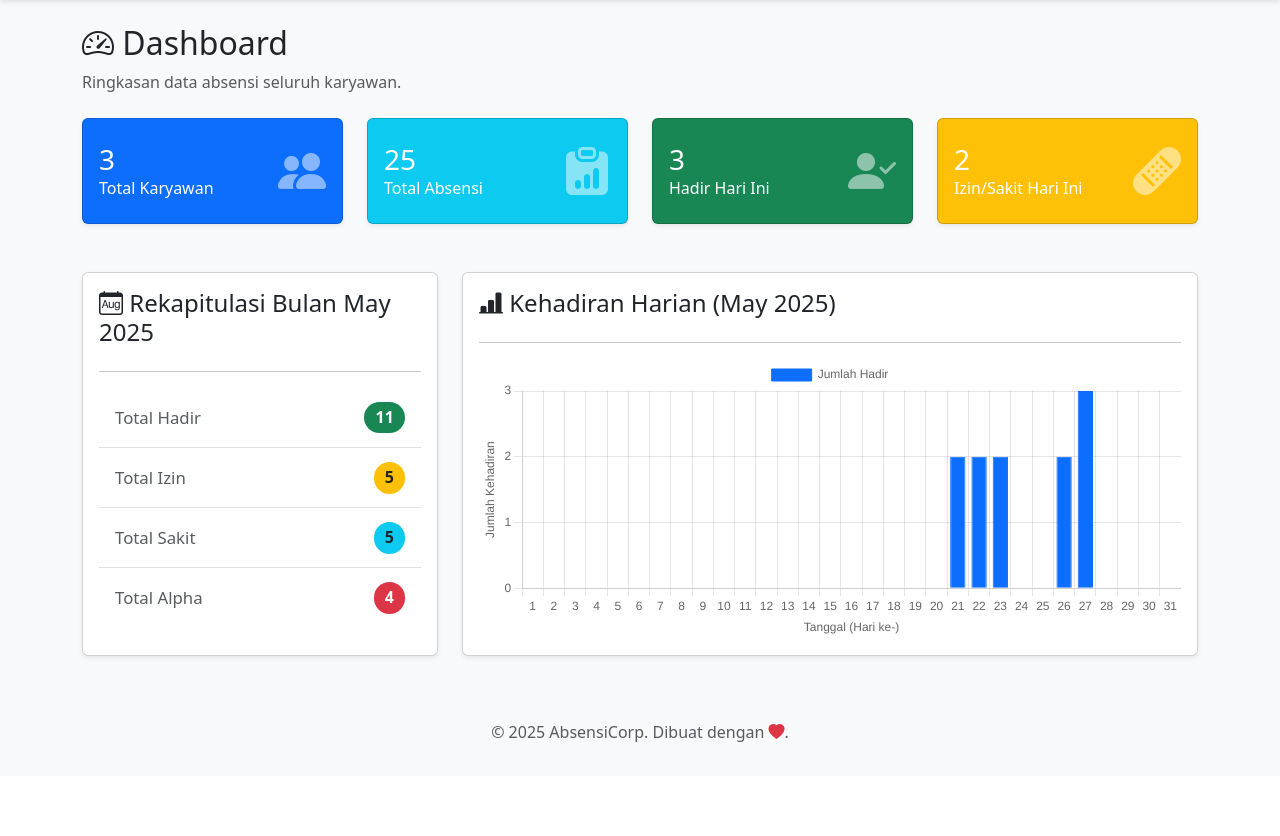
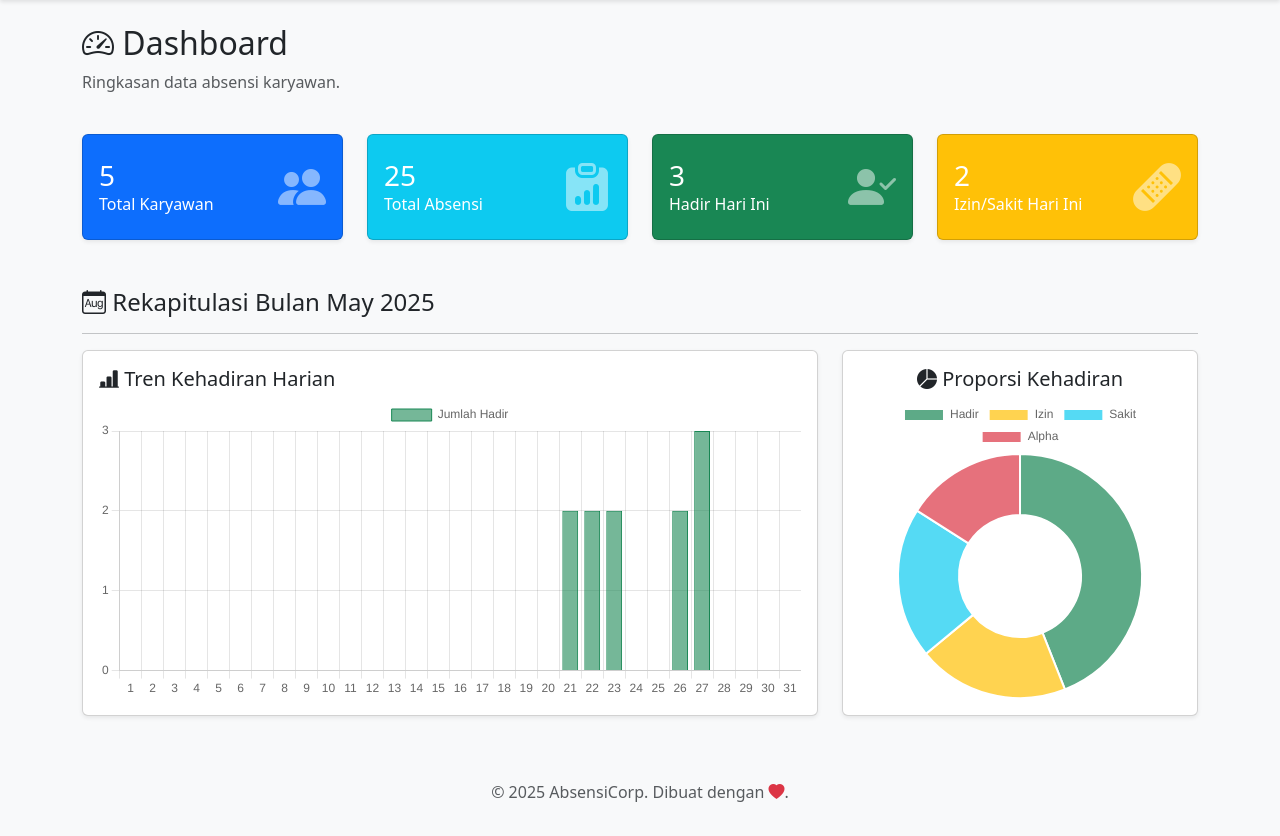
Before and after one commit to FadhilDjibran/Crud_Absensi, a PHP site: page /pages/dashboard.php in a window 1280 px wide. Shown: the part 56-892 px from the top of the page. Before the commit the page ends 798 px from the top, so only its background shows below. Run offline with PHP 8.4, Linux system fonts and the light colour scheme; a user stored in the database is signed in; data comes from the database, SQL or seed files in the repository.

Commit message:
pembaruan dashboard, dan manage user

```diff
--- a/pages/dashboard.php
+++ b/pages/dashboard.php
@@ -1,142 +1,145 @@
 <?php
-// pages/dashboard.php
+// File: pages/dashboard.php (Versi Final dengan Grafik & Filter)
 require_once '../config/config.php';
-require_once '../auth/auth.php'; // Proteksi halaman
+require_once '../auth/auth.php';
 
 $page_title = "Dashboard Absensi";
 
-// Kondisi WHERE Berdasarkan Role
+// --- BAGIAN BARU: Logika Filter ---
+// Ambil nilai filter dari URL, jika tidak ada, gunakan bulan dan tahun saat ini.
+$filter_bulan = $_GET['bulan'] ?? date('m');
+$filter_tahun = $_GET['tahun'] ?? date('Y');
+
 $is_admin = ($_SESSION['role'] == 'admin');
-$where_clause_karyawan_for_total_absensi = '';
-$params_karyawan_for_total_absensi = [];
-$types_karyawan_for_total_absensi = '';
 
-if (!$is_admin) {
-    $where_clause_karyawan_for_total_absensi = " WHERE nama = ?";
-    $username_session_val = $_SESSION['username'];
-    $params_karyawan_for_total_absensi[] = $username_session_val;
-    $types_karyawan_for_total_absensi .= 's';
+// --- Query Statistik disesuaikan dengan Filter ---
+
+// 1. Total Pengguna (tidak terpengaruh filter)
+$total_karyawan = 0;
+if ($is_admin) {
+    $total_karyawan_res = $conn->query("SELECT COUNT(id) as total FROM users");
+    $total_karyawan = $total_karyawan_res->fetch_assoc()['total'];
 }
 
-//Query untuk Statistik
-//Total Pengguna (Karyawan)
-$total_karyawan = 0;
-if ($is_admin) {
-    $total_karyawan_res = $conn->query("SELECT COUNT(id) as total FROM users WHERE role = 'karyawan'"); // Count only karyawan
-    if ($total_karyawan_res) {
-        $total_karyawan_data = $total_karyawan_res->fetch_assoc();
-        $total_karyawan = $total_karyawan_data['total'] ?? 0;
-    }
-}
-
-//Total Absensi Tercatat
-$total_absensi_sql = "SELECT COUNT(id) as total FROM absensi" . $where_clause_karyawan_for_total_absensi;
+// 2. Total Absensi Tercatat (disesuaikan dengan role)
+$where_clause_karyawan = $is_admin ? '' : ' WHERE nama = ?';
+$total_absensi_sql = "SELECT COUNT(id) as total FROM absensi" . $where_clause_karyawan;
 $stmt_total_absensi = $conn->prepare($total_absensi_sql);
-if (!$is_admin && !empty($params_karyawan_for_total_absensi)) {
-    $stmt_total_absensi->bind_param($types_karyawan_for_total_absensi, ...$params_karyawan_for_total_absensi);
+if (!$is_admin) {
+    $stmt_total_absensi->bind_param('s', $_SESSION['username']);
 }
 $stmt_total_absensi->execute();
-$total_absensi_data = $stmt_total_absensi->get_result()->fetch_assoc();
-$total_absensi = $total_absensi_data['total'] ?? 0;
-$stmt_total_absensi->close();
+$total_absensi = $stmt_total_absensi->get_result()->fetch_assoc()['total'];
 
-//Statistik Hari Ini
+// 3. Statistik Hari Ini (tidak terpengaruh filter)
 $hari_ini = date('Y-m-d');
 $stats_today_sql = "SELECT status, COUNT(id) as jumlah FROM absensi" . ($is_admin ? " WHERE tanggal = ?" : " WHERE tanggal = ? AND nama = ?") . " GROUP BY status";
 $stmt_today = $conn->prepare($stats_today_sql);
-if ($is_admin) {
-    $stmt_today->bind_param("s", $hari_ini);
-} else {
-    $username_session_val_today = $_SESSION['username'];
-    $stmt_today->bind_param("ss", $hari_ini, $username_session_val_today);
-}
+$is_admin ? $stmt_today->bind_param("s", $hari_ini) : $stmt_today->bind_param("ss", $hari_ini, $_SESSION['username']);
 $stmt_today->execute();
 $result_today = $stmt_today->get_result();
 $stats_today = ['Hadir' => 0, 'Izin' => 0, 'Sakit' => 0, 'Alpha' => 0];
-while($row = $result_today->fetch_assoc()) {
-    if (array_key_exists($row['status'], $stats_today)) {
+while ($row = $result_today->fetch_assoc()) {
     $stats_today[$row['status']] = $row['jumlah'];
 }
-}
-$stmt_today->close();
 
-//Statistik Bulan Ini
-$bulan_ini_num = date('m');
-$tahun_ini_num = date('Y');
+// 4. Statistik Bulanan (kini menggunakan filter bulan & tahun)
 $stats_month_sql = "SELECT status, COUNT(id) as jumlah FROM absensi" . ($is_admin ? " WHERE MONTH(tanggal) = ? AND YEAR(tanggal) = ?" : " WHERE MONTH(tanggal) = ? AND YEAR(tanggal) = ? AND nama = ?") . " GROUP BY status";
 $stmt_month = $conn->prepare($stats_month_sql);
 if ($is_admin) {
-    $stmt_month->bind_param("ss", $bulan_ini_num, $tahun_ini_num);
+    $stmt_month->bind_param("ss", $filter_bulan, $filter_tahun);
 } else {
-    $username_session_val_month = $_SESSION['username'];
-    $stmt_month->bind_param("sss", $bulan_ini_num, $tahun_ini_num, $username_session_val_month);
+    $stmt_month->bind_param("sss", $filter_bulan, $filter_tahun, $_SESSION['username']);
 }
 $stmt_month->execute();
 $result_month = $stmt_month->get_result();
 $stats_month = ['Hadir' => 0, 'Izin' => 0, 'Sakit' => 0, 'Alpha' => 0];
-while($row = $result_month->fetch_assoc()) {
-     if (array_key_exists($row['status'], $stats_month)) {
+while ($row = $result_month->fetch_assoc()) {
     $stats_month[$row['status']] = $row['jumlah'];
 }
-}
-$stmt_month->close();
 
-//Data untuk Grafik Hadir per Hari (Current Month)
+// 5. Data untuk Grafik Hadir Harian (kini menggunakan filter bulan & tahun)
 $labels_hadir_per_hari = [];
 $data_hadir_per_hari = [];
-
-$days_in_current_month = (int)date('t');
-for ($i = 1; $i <= $days_in_current_month; $i++) {
+$days_in_month = cal_days_in_month(CAL_GREGORIAN, $filter_bulan, $filter_tahun);
+for ($i = 1; $i <= $days_in_month; $i++) {
     $labels_hadir_per_hari[] = $i;
     $data_hadir_per_hari[] = 0;
 }
 
-$hadir_per_hari_sql = "SELECT DAY(tanggal) as hari, COUNT(id) as jumlah_hadir
-                       FROM absensi";
-$hadir_per_hari_sql .= ($is_admin ? " WHERE status = 'Hadir' AND MONTH(tanggal) = ? AND YEAR(tanggal) = ?"
-                                  : " WHERE status = 'Hadir' AND MONTH(tanggal) = ? AND YEAR(tanggal) = ? AND nama = ?");
-$hadir_per_hari_sql .= " GROUP BY DAY(tanggal) ORDER BY DAY(tanggal) ASC";
-
+$hadir_per_hari_sql = "SELECT DAY(tanggal) as hari, COUNT(id) as jumlah_hadir FROM absensi" . ($is_admin ? " WHERE status = 'Hadir' AND MONTH(tanggal) = ? AND YEAR(tanggal) = ?" : " WHERE status = 'Hadir' AND MONTH(tanggal) = ? AND YEAR(tanggal) = ? AND nama = ?") . " GROUP BY DAY(tanggal)";
 $stmt_hadir_harian = $conn->prepare($hadir_per_hari_sql);
 if ($is_admin) {
-    $stmt_hadir_harian->bind_param("ss", $bulan_ini_num, $tahun_ini_num);
+    $stmt_hadir_harian->bind_param("ss", $filter_bulan, $filter_tahun);
 } else {
-    $username_session_val_graph = $_SESSION['username'];
-    $stmt_hadir_harian->bind_param("sss", $bulan_ini_num, $tahun_ini_num, $username_session_val_graph);
+    $stmt_hadir_harian->bind_param("sss", $filter_bulan, $filter_tahun, $_SESSION['username']);
 }
 $stmt_hadir_harian->execute();
 $result_hadir_harian = $stmt_hadir_harian->get_result();
-
-while($row = $result_hadir_harian->fetch_assoc()) {
+while ($row = $result_hadir_harian->fetch_assoc()) {
     $day_of_month = (int)$row['hari'];
-    if (isset($data_hadir_per_hari[$day_of_month - 1])) {
     $data_hadir_per_hari[$day_of_month - 1] = (int)$row['jumlah_hadir'];
 }
+
+// BARU: Cek status absensi hari ini untuk karyawan yang sedang login
+$sudah_absen_hari_ini = false;
+if (!$is_admin) {
+    $hari_ini_check = date('Y-m-d');
+    $stmt_absen_check = $conn->prepare("SELECT id FROM absensi WHERE user_id = ? AND tanggal = ?");
+    $stmt_absen_check->bind_param("is", $_SESSION['user_id'], $hari_ini_check);
+    $stmt_absen_check->execute();
+    if ($stmt_absen_check->get_result()->num_rows > 0) {
+        $sudah_absen_hari_ini = true;
     }
-$stmt_hadir_harian->close();
+    $stmt_absen_check->close();
+}
 
 include '../includes/header.php';
 ?>
 
-<!-- Bagian Atas -->
-<div class="mb-4">
+<div class="mb-4 d-flex justify-content-between align-items-center">
+    <div>
         <h2><i class="bi bi-speedometer2"></i> Dashboard</h2>
-    <p class="text-muted">
-        <?php if ($is_admin): ?>
-            Ringkasan data absensi seluruh karyawan.
+        <p class="text-muted">Ringkasan data absensi karyawan.</p>
+    </div>
+</div>
+
+<?php if (!$is_admin): ?>
+    <div class="card shadow-sm mb-4 border-start border-primary border-4">
+        <div class="card-body">
+            <div class="row align-items-center">
+                <div class="col-md-8">
+                    <h4 class="card-title">Absensi Hari Ini - <?= date('l, d F Y') ?></h4>
+                    <?php if ($sudah_absen_hari_ini): ?>
+                        <p class="card-text text-success mb-0">
+                            <i class="bi bi-check-circle-fill"></i> Anda sudah berhasil melakukan absensi hari ini.
+                        </p>
                     <?php else: ?>
-            Ringkasan data absensi Anda, <?php echo htmlspecialchars($_SESSION['username']); ?>.
+                        <p class="card-text text-muted mb-0">Anda belum melakukan absensi hari ini. Silakan tekan tombol clock-in.</p>
                     <?php endif; ?>
-    </p>
                 </div>
+                <div class="col-md-4 text-md-end mt-3 mt-md-0">
+                    <?php if ($sudah_absen_hari_ini): ?>
+                        <button class="btn btn-lg btn-secondary" disabled>Telah Absen</button>
+                    <?php else: ?>
+                        <a href="clock_in.php" class="btn btn-lg btn-primary">
+                            <i class="bi bi-clock-history me-2"></i> Clock In Sekarang
+                        </a>
+                    <?php endif; ?>
+                </div>
+            </div>
+        </div>
+    </div>
+<?php endif; ?>
+
 
 <div class="row g-4">
     <?php if ($is_admin): ?>
         <div class="col-md-6 col-lg-3">
-        <div class="card text-white bg-primary shadow-sm">
+            <div class="card text-white bg-primary shadow-sm h-100">
                 <div class="card-body d-flex justify-content-between align-items-center">
                     <div>
-                    <h3 class="card-title mb-0"><?php echo $total_karyawan; ?></h3>
+                        <h3 class="card-title mb-0"><?= $total_karyawan ?></h3>
                         <p class="card-text">Total Karyawan</p>
                     </div>
                     <i class="bi bi-people-fill" style="font-size: 3rem; opacity: 0.5;"></i>
@@ -145,10 +148,10 @@ include '../includes/header.php';
         </div>
     <?php endif; ?>
     <div class="col-md-6 <?php echo $is_admin ? 'col-lg-3' : 'col-lg-4'; ?>">
-        <div class="card text-white bg-info shadow-sm">
+        <div class="card text-white bg-info shadow-sm h-100">
             <div class="card-body d-flex justify-content-between align-items-center">
                 <div>
-                    <h3 class="card-title mb-0"><?php echo $total_absensi; ?></h3>
+                    <h3 class="card-title mb-0"><?= $total_absensi ?></h3>
                     <p class="card-text">Total Absensi</p>
                 </div>
                 <i class="bi bi-clipboard-data-fill" style="font-size: 3rem; opacity: 0.5;"></i>
@@ -156,10 +159,10 @@ include '../includes/header.php';
         </div>
     </div>
     <div class="col-md-6 <?php echo $is_admin ? 'col-lg-3' : 'col-lg-4'; ?>">
-        <div class="card text-white bg-success shadow-sm">
+        <div class="card text-white bg-success shadow-sm h-100">
             <div class="card-body d-flex justify-content-between align-items-center">
                 <div>
-                    <h3 class="card-title mb-0"><?php echo $stats_today['Hadir']; ?></h3>
+                    <h3 class="card-title mb-0"><?= $stats_today['Hadir'] ?></h3>
                     <p class="card-text">Hadir Hari Ini</p>
                 </div>
                 <i class="bi bi-person-check-fill" style="font-size: 3rem; opacity: 0.5;"></i>
@@ -167,10 +170,10 @@ include '../includes/header.php';
         </div>
     </div>
     <div class="col-md-6 <?php echo $is_admin ? 'col-lg-3' : 'col-lg-4'; ?>">
-        <div class="card text-white bg-warning shadow-sm">
+        <div class="card text-white bg-warning shadow-sm h-100">
             <div class="card-body d-flex justify-content-between align-items-center">
                 <div>
-                    <h3 class="card-title mb-0"><?php echo $stats_today['Izin'] + $stats_today['Sakit']; ?></h3>
+                    <h3 class="card-title mb-0"><?= $stats_today['Izin'] + $stats_today['Sakit'] ?></h3>
                     <p class="card-text">Izin/Sakit Hari Ini</p>
                 </div>
                 <i class="bi bi-bandaid-fill" style="font-size: 3rem; opacity: 0.5;"></i>
@@ -179,45 +182,26 @@ include '../includes/header.php';
     </div>
 </div>
 
-<!-- Rekapitulasi dan Grafik -->
-
 <div class="mt-5">
-    <div class="row d-flex align-items-stretch">
-
-        <div class="col-lg-4 mb-4 mb-lg-0">
+    <h4><i class="bi bi-calendar-month"></i> Rekapitulasi Bulan <?= DateTime::createFromFormat('!m', $filter_bulan)->format('F') . ' ' . $filter_tahun ?></h4>
+    <hr>
+    <div class="row g-4">
+        <div class="col-lg-8">
             <div class="card shadow-sm h-100">
-                <div class="card-body d-flex flex-column">
-                    <h4 class="card-title"><i class="bi bi-calendar-month"></i> Rekapitulasi Bulan <?php echo date('F Y'); ?></h4>
-                    <hr>
-                    <div class="list-group list-group-flush flex-grow-1">
-                        <a href="#" class="list-group-item list-group-item-action d-flex justify-content-between align-items-center" style="font-size: 1.05em; padding-top: 0.85rem; padding-bottom: 0.85rem;">
-                            <span>Total Hadir</span>
-                            <span class="badge bg-success rounded-pill" style="font-size: 0.95em; padding: 0.5em 0.7em;"><?php echo $stats_month['Hadir']; ?></span>
-                        </a>
-                        <a href="#" class="list-group-item list-group-item-action d-flex justify-content-between align-items-center" style="font-size: 1.05em; padding-top: 0.85rem; padding-bottom: 0.85rem;">
-                            <span>Total Izin</span>
-                            <span class="badge bg-warning text-dark rounded-pill" style="font-size: 0.95em; padding: 0.5em 0.7em;"><?php echo $stats_month['Izin']; ?></span>
-                        </a>
-                        <a href="#" class="list-group-item list-group-item-action d-flex justify-content-between align-items-center" style="font-size: 1.05em; padding-top: 0.85rem; padding-bottom: 0.85rem;">
-                            <span>Total Sakit</span>
-                            <span class="badge bg-info text-dark rounded-pill" style="font-size: 0.95em; padding: 0.5em 0.7em;"><?php echo $stats_month['Sakit']; ?></span>
-                        </a>
-                        <a href="#" class="list-group-item list-group-item-action d-flex justify-content-between align-items-center" style="font-size: 1.05em; padding-top: 0.85rem; padding-bottom: 0.85rem;">
-                            <span>Total Alpha</span>
-                            <span class="badge bg-danger rounded-pill" style="font-size: 0.95em; padding: 0.5em 0.7em;"><?php echo $stats_month['Alpha']; ?></span>
-                        </a>
+                <div class="card-body">
+                    <h5 class="card-title"><i class="bi bi-bar-chart-line-fill"></i> Tren Kehadiran Harian</h5>
+                    <div style="height: 300px;">
+                        <canvas id="hadirPerHariChart"></canvas>
                     </div>
                 </div>
             </div>
         </div>
-
-        <div class="col-lg-8">
+        <div class="col-lg-4">
             <div class="card shadow-sm h-100">
-                <div class="card-body d-flex flex-column">
-                    <h4 class="card-title"><i class="bi bi-bar-chart-line-fill"></i> Kehadiran Harian (<?php echo date('F Y'); ?>)</h4>
-                    <hr>
-                    <div style="position: relative; flex-grow: 1; min-height: 280px;">
-                        <canvas id="hadirPerHariChart" style="position: absolute; top: 0; left: 0; width: 100%; height: 100%;"></canvas>
+                <div class="card-body text-center">
+                    <h5 class="card-title"><i class="bi bi-pie-chart-fill"></i> Proporsi Kehadiran</h5>
+                    <div style="height: 300px;">
+                        <canvas id="rekapBulananChart"></canvas>
                     </div>
                 </div>
             </div>
@@ -227,72 +211,75 @@ include '../includes/header.php';
 
 <?php include '../includes/footer.php'; ?>
 
-<!-- Pemanggilan chart.js untuk grafik -->
 <script src="https://cdn.jsdelivr.net/npm/chart.js"></script>
 <script>
-document.addEventListener('DOMContentLoaded', function () {
+    document.addEventListener('DOMContentLoaded', function() {
+        // Data dari PHP
+        const labelsHarian = <?php echo json_encode($labels_hadir_per_hari); ?>;
+        const dataHarian = <?php echo json_encode($data_hadir_per_hari); ?>;
+        const dataBulanan = <?php echo json_encode(array_values($stats_month)); ?>;
+        const labelsBulanan = <?php echo json_encode(array_keys($stats_month)); ?>;
+
+        // Grafik 1: Bar Chart Kehadiran Harian
         const ctxHadirPerHari = document.getElementById('hadirPerHariChart');
-
         if (ctxHadirPerHari) {
             new Chart(ctxHadirPerHari, {
-            type: 'bar', // Tipe grafik bisa diganti ke tipe 'line'
+                type: 'bar',
                 data: {
-                labels: <?php echo json_encode($labels_hadir_per_hari); ?>,
+                    labels: labelsHarian,
                     datasets: [{
                         label: 'Jumlah Hadir',
-                    data: <?php echo json_encode($data_hadir_per_hari); ?>,
-                    backgroundColor: '#0d6efd',
-                    borderColor: '#0d6efd',
-                    borderWidth: 1,
-                    hoverBackgroundColor: '#0d6efd'
+                        data: dataHarian,
+                        backgroundColor: 'rgba(25, 135, 84, 0.6)',
+                        borderColor: 'rgba(25, 135, 84, 1)',
+                        borderWidth: 1
                     }]
                 },
                 options: {
                     responsive: true,
-                maintainAspectRatio: false, // Pengaturan penting agar tinggi grafik bisa dikustomisasi
+                    maintainAspectRatio: false,
                     scales: {
                         y: {
                             beginAtZero: true,
-                        title: {
-                            display: true,
-                            text: 'Jumlah Kehadiran'
-                        },
                             ticks: {
-                           stepSize: 1, // Set presisi
                                 precision: 0
-                        }
-                    },
-                    x: {
-                        title: {
-                            display: true,
-                            text: 'Tanggal (Hari ke-)'
-                        }
-                    }
-                },
-                plugins: {
-                    legend: {
-                        display: true,
-                        position: 'top',
-                    },
-                    tooltip: {
-                        callbacks: {
-                            label: function(context) {
-                                let label = context.dataset.label || '';
-                                if (label) {
-                                    label += ': ';
-                                }
-                                if (context.parsed.y !== null) {
-                                    label += context.parsed.y;
-                                }
-                                return label;
-                            }
                             }
                         }
                     }
                 }
             });
-    } else {
-        console.error("Canvas element 'hadirPerHariChart' not found!");
+        }
+
+        // BAGIAN BARU: Grafik 2: Doughnut Chart Rekapitulasi Bulanan
+        const ctxRekapBulanan = document.getElementById('rekapBulananChart');
+        if (ctxRekapBulanan) {
+            new Chart(ctxRekapBulanan, {
+                type: 'doughnut', // Tipe grafik doughnut
+                data: {
+                    labels: labelsBulanan,
+                    datasets: [{
+                        label: 'Jumlah',
+                        data: dataBulanan,
+                        backgroundColor: [
+                            'rgba(25, 135, 84, 0.7)', // Hadir (Success)
+                            'rgba(255, 193, 7, 0.7)', // Izin (Warning)
+                            'rgba(13, 202, 240, 0.7)', // Sakit (Info)
+                            'rgba(220, 53, 69, 0.7)' // Alpha (Danger)
+                        ],
+                        borderColor: '#fff',
+                        borderWidth: 2
+                    }]
+                },
+                options: {
+                    responsive: true,
+                    maintainAspectRatio: false,
+                    plugins: {
+                        legend: {
+                            position: 'top',
+                        }
+                    }
+                }
+            });
         }
     });
 </script>
```
Also changed, not shown: pages/index.php (+6 -6 lines), pages/manage_users.php (+59 -73 lines). Lines whose indentation alone changed are shown as unchanged.
